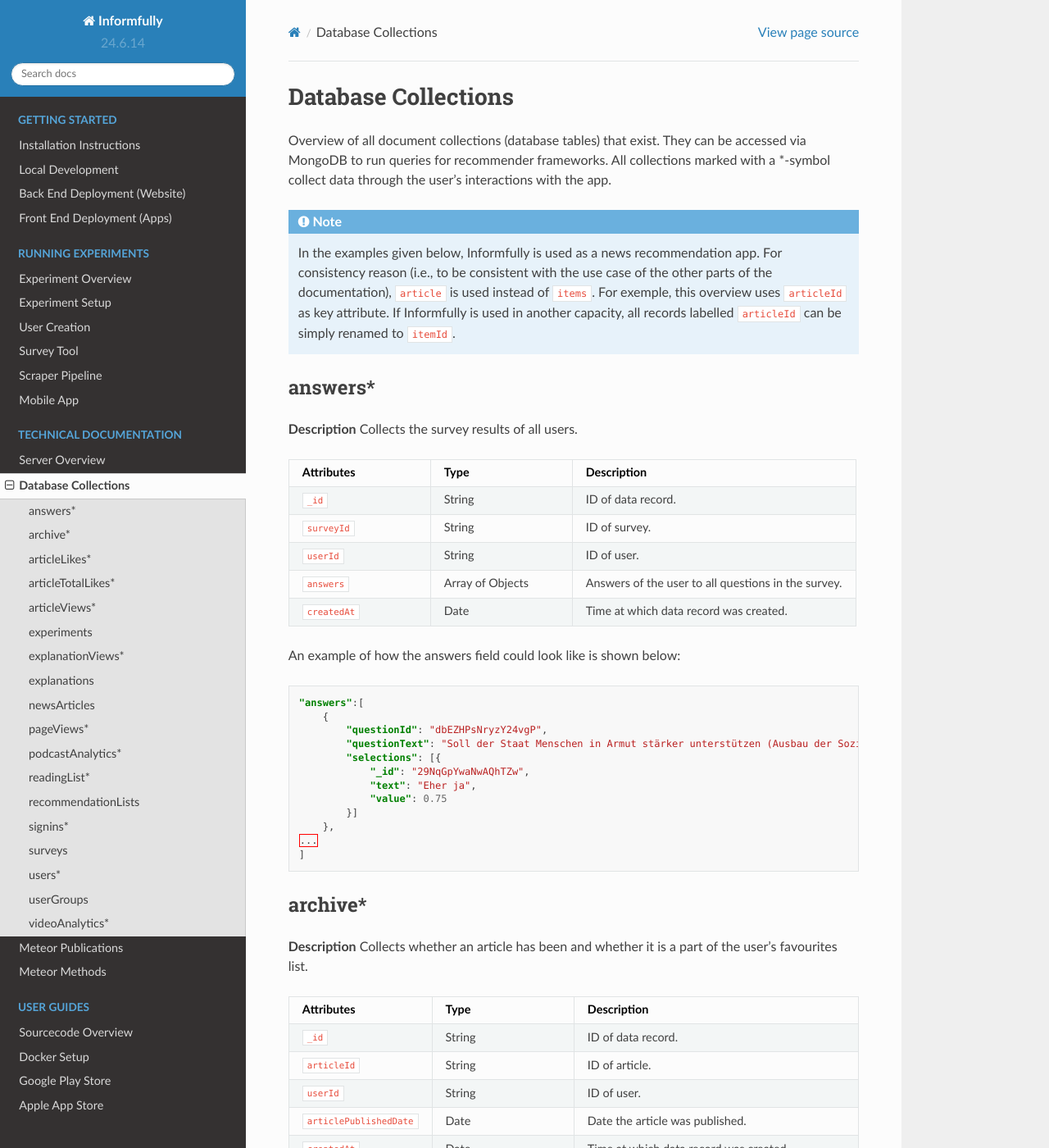
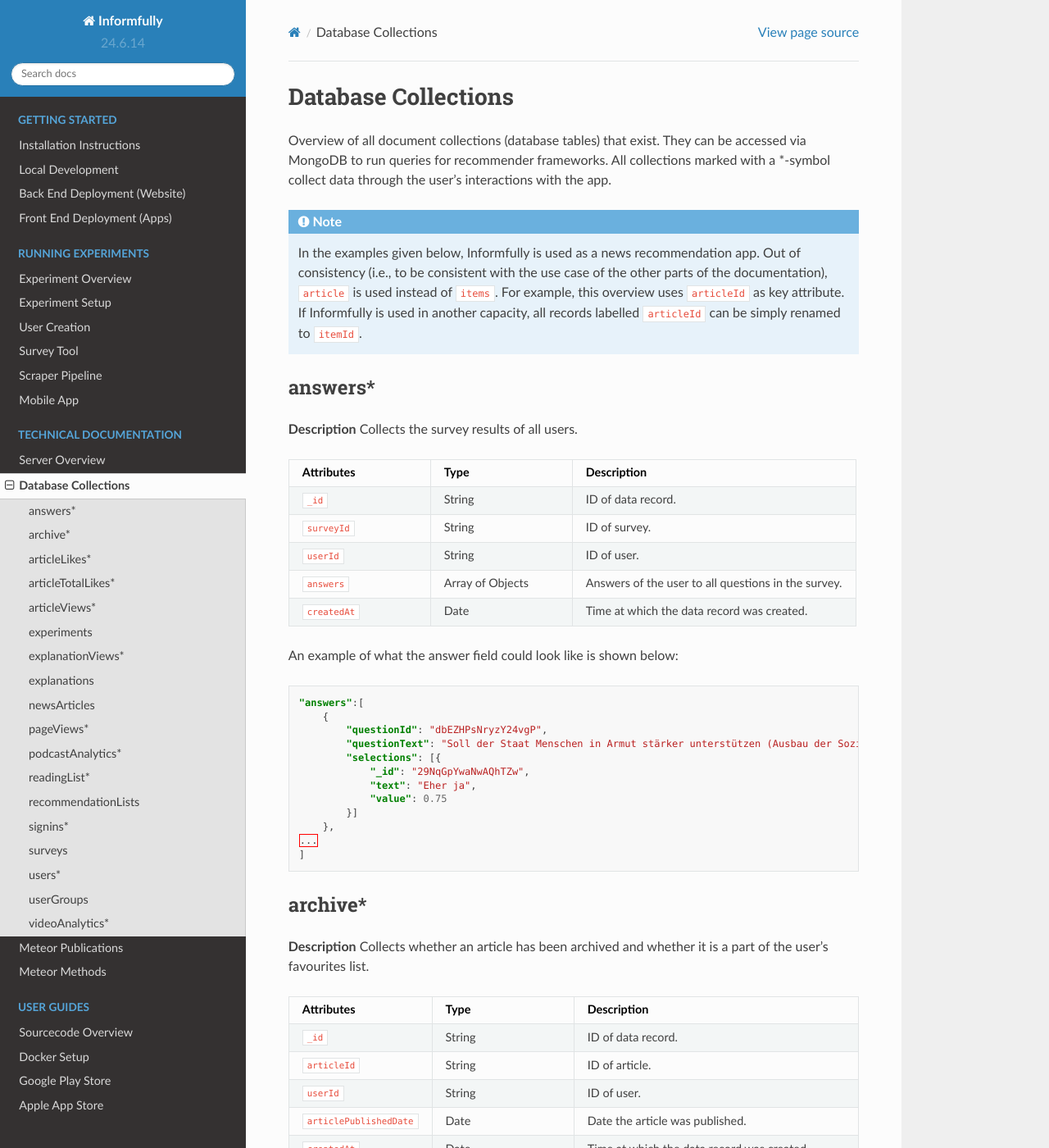
Before and after one commit to Informfully/Documentation, a Sphinx documentation site: the page built from docs/source/database.rst, in a window 1280 px wide and 1400 px high. Shown: the whole window at 82% size. Built offline with Sphinx 7.4.7 and the Read the Docs theme 2.0.0, drawn with Linux system fonts in a browser that asks for light colours; some of the changed text lies outside the part shown.

Commit message:
Proofread Technical Documentation

```diff
--- a/docs/source/database.rst
+++ b/docs/source/database.rst
@@ -8,8 +8,8 @@
 .. note::
 
   In the examples given below, Informfully is used as a news recommendation app.
-  For consistency reason (i.e., to be consistent with the use case of the other parts of the documentation), ``article`` is used instead of ``items``.
-  For exemple, this overview uses ``articleId`` as key attribute.
+  Out of consistency (i.e., to be consistent with the use case of the other parts of the documentation), ``article`` is used instead of ``items``.
+  For example, this overview uses ``articleId`` as key attribute.
   If Informfully is used in another capacity, all records labelled ``articleId`` can be simply renamed to ``itemId``.
 
 answers*
@@ -38,9 +38,9 @@
      - Answers of the user to all questions in the survey.
    * - ``createdAt``
      - Date
-     - Time at which data record was created.
+     - Time at which the data record was created.
 
-An example of how the answers field could look like is shown below:
+An example of what the answer field could look like is shown below:
 
 .. code-block:: json
 
@@ -60,7 +60,7 @@
 archive*
 --------
 
-**Description** Collects whether an article has been and whether it is a part of the user's favourites list.
+**Description** Collects whether an article has been archived and whether it is a part of the user's favourites list.
 
 .. list-table::
    :widths: 25 25 50
@@ -83,10 +83,10 @@
      - Date the article was published.
    * - ``createdAt``
      - Date
-     - Time at which data record was created.
+     - Time at which the data record was created.
    * - ``removedAt``
      - Date
-     - Time at which data record was removed.
+     - Time at which the data record was removed.
 
 
 articleLikes*
@@ -118,10 +118,10 @@
      - Can be either 1 or -1, 1 stands for a Like and -1 stands for a Dislike.
    * - ``createdAt``
      - Date
-     - Time at which data record was created.
+     - Time at which the data record was created.
    * - ``removedAt``
      - Date
-     - Time at which data record was removed.
+     - Time at which the data record was removed.
 
 articleTotalLikes*
 ------------------
@@ -151,7 +151,7 @@
      - Date
      - Contains the ids of statements for which at least one like/dislike has been given.
 
-An example of how the answers field could look like is shown below:
+An example of what the answer field could look like is shown below:
 
 .. code-block:: json
 
@@ -206,12 +206,12 @@
      - Number of times the article has been viewed by this user.
    * - ``createdAt``
      - Date
-     - Time at which data record was created.
+     - Time at which the data record was created.
 
 experiments
 -----------
 
-**Description** The ``experiments`` collection contains information(``_id``, ``name``, etc.) of these experiments and surveys set by the admin.
+**Description** The ``experiments`` collection contains information(``_id``, ``name``, etc.) about these experiments and surveys set by the admin.
 The information can be modified on the ``Information`` page while ``likeSurvey`` can be set on the ``Feedback`` page.
 
 .. list-table::
@@ -270,7 +270,7 @@
      - Integer
      - Controls the number of lines that are used for the title of an article on the small article previews. It can be increased up to 3 in case that ``maxNrExplanationTags`` is set to 0.
 
-An example of how the likeSurvey field could look like is shown below:
+An example of what the likeSurvey field could look like is shown below:
 
 .. code-block:: json
 
@@ -290,7 +290,7 @@
         ]
     }
 
-An example of how the explanationTagsDef field could look like is shown below:
+An example of what the explanationTagsDef field could look like is shown below:
 
 .. code-block:: json
 
@@ -331,7 +331,7 @@
      - ID of user.
    * - ``createdAt``
      - Date
-     - Time at which data record was created.
+     - Time at which the data record was created.
 
 explanations
 ------------
@@ -427,8 +427,8 @@
 
 .. note::
 
-    Be aware that Android devices can only handle websites secured by an SSL certificate (i.e., only https websites and no http websites).
-    Therefore, data fields like url or multimediaURL should only contain https websites.
+    Be aware that Android devices can only handle websites secured by an SSL certificate (i.e., only HTTPS websites and no HTTP websites).
+    Therefore, data fields like URL or multimediaURL should only contain HTTPS websites.
 
 pageViews*
 ----------
@@ -459,7 +459,7 @@
      - Contains navigation parameters of the previous page (and sometimes of the current one), e.g., ``articleId``. It is empty if there are no parameters to pass (for example from ``Home`` to ``Settings``).
    * - ``createdAt``
      - Date
-     - Time at which data record was created.
+     - Time at which the data record was created.
 
 podcastAnalytics*
 -----------------
@@ -490,12 +490,12 @@
      - Position in ms in the podcast at which this action was performed.
    * - ``createdAt``
      - Date
-     - Time at which data record was created.
+     - Time at which the data record was created.
 
 readingList*
 ------------
 
-**Description** Collects whether an article has been and whether it is a part of the user's bookmark list.
+**Description** Collects whether an article has been read and whether it is a part of the user's bookmark list.
 
 .. list-table::
    :widths: 25 25 50
@@ -526,7 +526,7 @@
 recommendationLists
 --------------------
 
-**Description** Collects that are shown on the home screen on a user in the exact ordering determined by the recommender system.
+**Description** Collects that are shown on the home screen of a user in the exact ordering determined by the recommender system.
 
 .. list-table::
    :widths: 25 25 50
@@ -555,9 +555,9 @@
      - A flag which indicates whether the article should appear big on the screen with the title, lead, and image (if ``FALSE``, the feed will only show a thumbnail image and the title).
    * - ``createdAt``
      - Date
-     - Time at which data record was created.
+     - Time at which the data record was created.
 
-An example of how the recommendations need to be formatted is shown below:
+An example of what the recommendations need to be formatted is shown below:
 
 .. code-block:: json
 
@@ -606,9 +606,9 @@
      - ID of user.
    * - ``createdAt``
      - Date
-     - Time at which data record was created.
+     - Time at which the data record was created.
 
-An example of how the questions field could look like is shown below:
+An example of what the questions field could look like is shown below:
 
 .. code-block:: json
 
@@ -677,7 +677,7 @@
      - ID of user.
    * - ``createdAt``
      - Date
-     - Time at which data record was created.
+     - Time at which the data record was created.
 
 users*
 ------
@@ -726,7 +726,7 @@
      - Encrypted password.
    * - ``createdAt``
      - Date
-     - Time at which data record was created.
+     - Time at which the data record was created.
 
 .. note::
 
@@ -784,4 +784,4 @@
      - Position in ms in the video at which this action was performed.
    * - ``createdAt``
      - Date
-     - Time at which data record was created.
+     - Time at which the data record was created.
--- a/docs/source/methods.rst
+++ b/docs/source/methods.rst
@@ -146,7 +146,7 @@
 
 **experiments.launch**
 
-* Launches an experiment (meaning some configurations cannot be changed any more)
+* Launches an experiment (meaning some configurations cannot be changed anymore)
 * Input:
 
   * experimentId: Id of experiment
```
Also changed, not shown: other parts of docs/source/database.rst (+2 -2 lines), docs/source/server.rst (+11 -11 lines).
